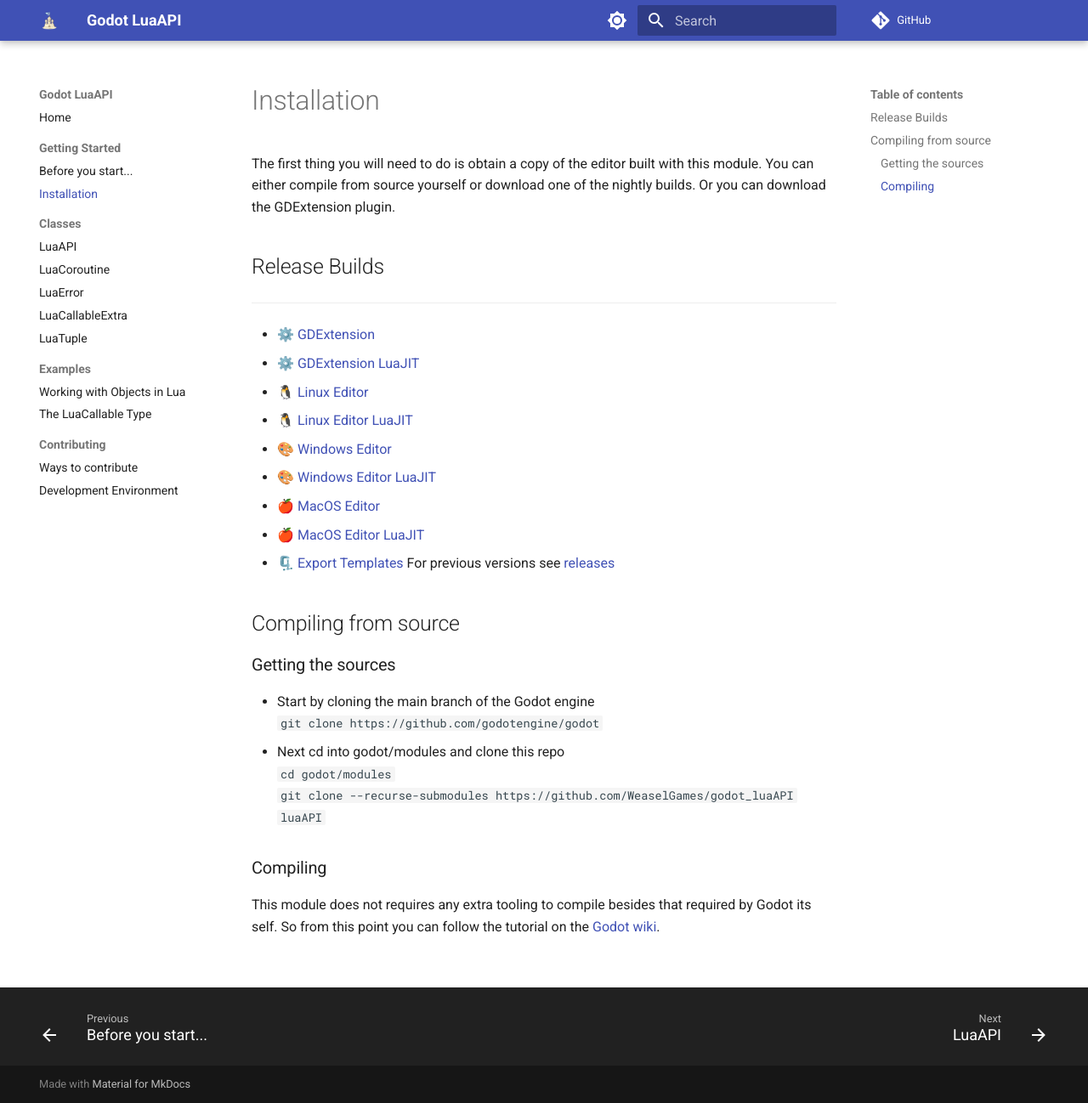
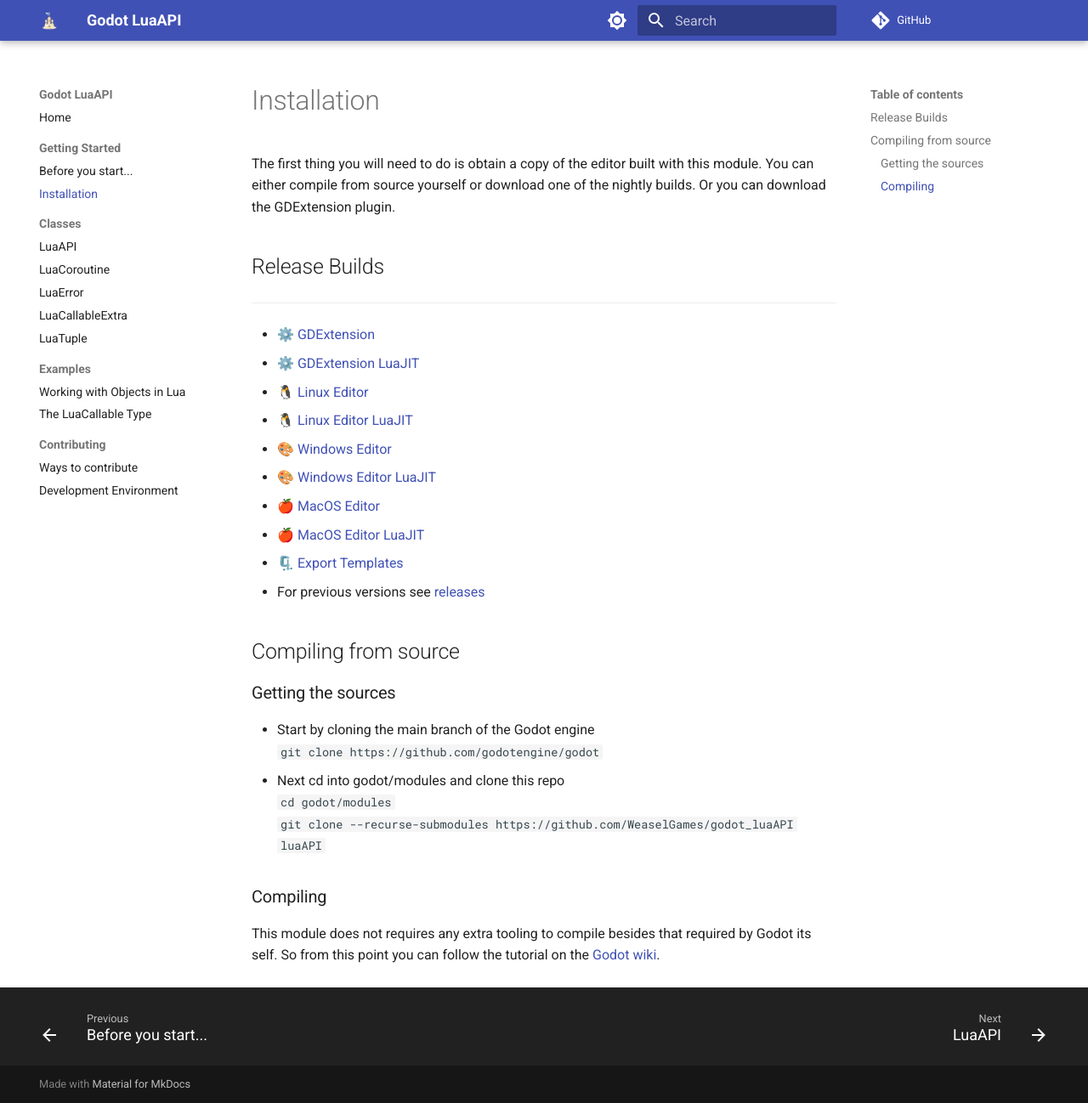
Before and after one commit to WeaselGames/godot_luaAPI_docs, an MkDocs documentation site: the page built from docs/getting_started/installation.md, in a window 1280 px wide and 1298 px high. Shown: the whole window at 85% size. Built offline with MkDocs 1.6.1 and Material for MkDocs 9.7.7, drawn with Linux system fonts in a browser that asks for light colours; comment, search, counter and statistics services are not loaded; the version menu is left out.

```diff
--- a/docs/getting_started/installation.md
+++ b/docs/getting_started/installation.md
@@ -13,7 +13,7 @@ The first thing you will need to do is obtain a copy of the editor built with th
 - [🍎 MacOS Editor](https://github.com/WeaselGames/godot_luaAPI/releases/latest/download/macos-editor.zip)
 - [🍎 MacOS Editor LuaJIT](https://github.com/WeaselGames/godot_luaAPI/releases/latest/download/macos-editor-luajit.zip)
 - [🗜️ Export Templates](https://github.com/WeaselGames/godot_luaAPI/releases/latest/download/export-templates.tpz)
-For previous versions see [releases](https://github.com/WeaselGames/godot_luaAPI/releases)
+- For previous versions see [releases](https://github.com/WeaselGames/godot_luaAPI/releases)
 
 ## Compiling from source
 
```
